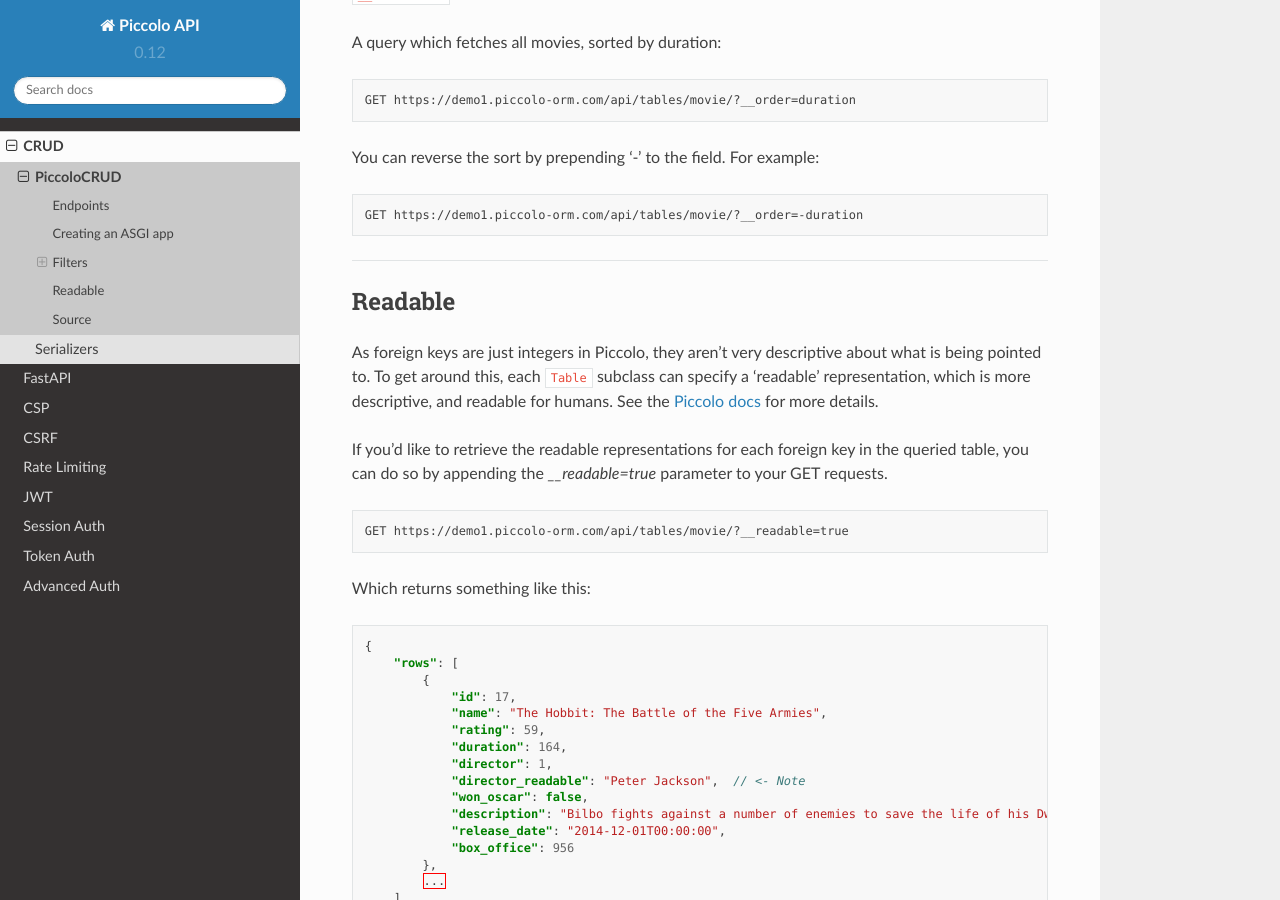
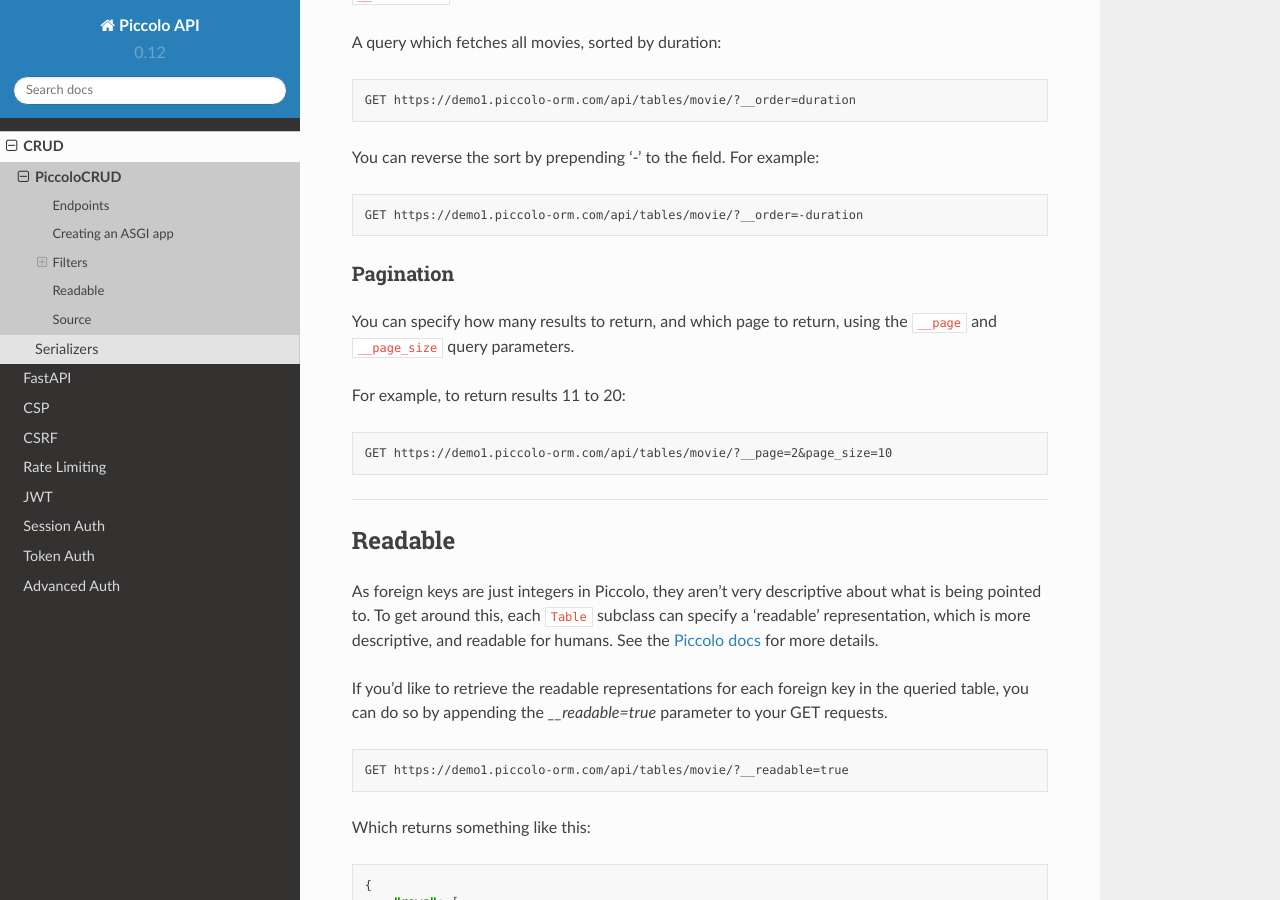
Before and after one commit to piccolo-orm/piccolo_api, a Sphinx documentation site: the page built from docs/source/crud/piccolo_crud.rst, in a window 1280 px wide and 900 px high, scrolled down 3384 px. Built offline with Sphinx 7.4.7 and the Read the Docs theme 2.0.0, drawn with Linux system fonts in a browser that asks for light colours.

Commit message:
added docs for pagination in PiccoloCRUD

```diff
--- a/docs/source/crud/piccolo_crud.rst
+++ b/docs/source/crud/piccolo_crud.rst
@@ -182,6 +182,18 @@
 
     GET https://demo1.piccolo-orm.com/api/tables/movie/?__order=-duration
 
+Pagination
+~~~~~~~~~~
+
+You can specify how many results to return, and which page to return, using
+the ``__page`` and ``__page_size`` query parameters.
+
+For example, to return results 11 to 20:
+
+.. code-block::
+
+    GET https://demo1.piccolo-orm.com/api/tables/movie/?__page=2&page_size=10
+
 -------------------------------------------------------------------------------
 
 Readable
```
